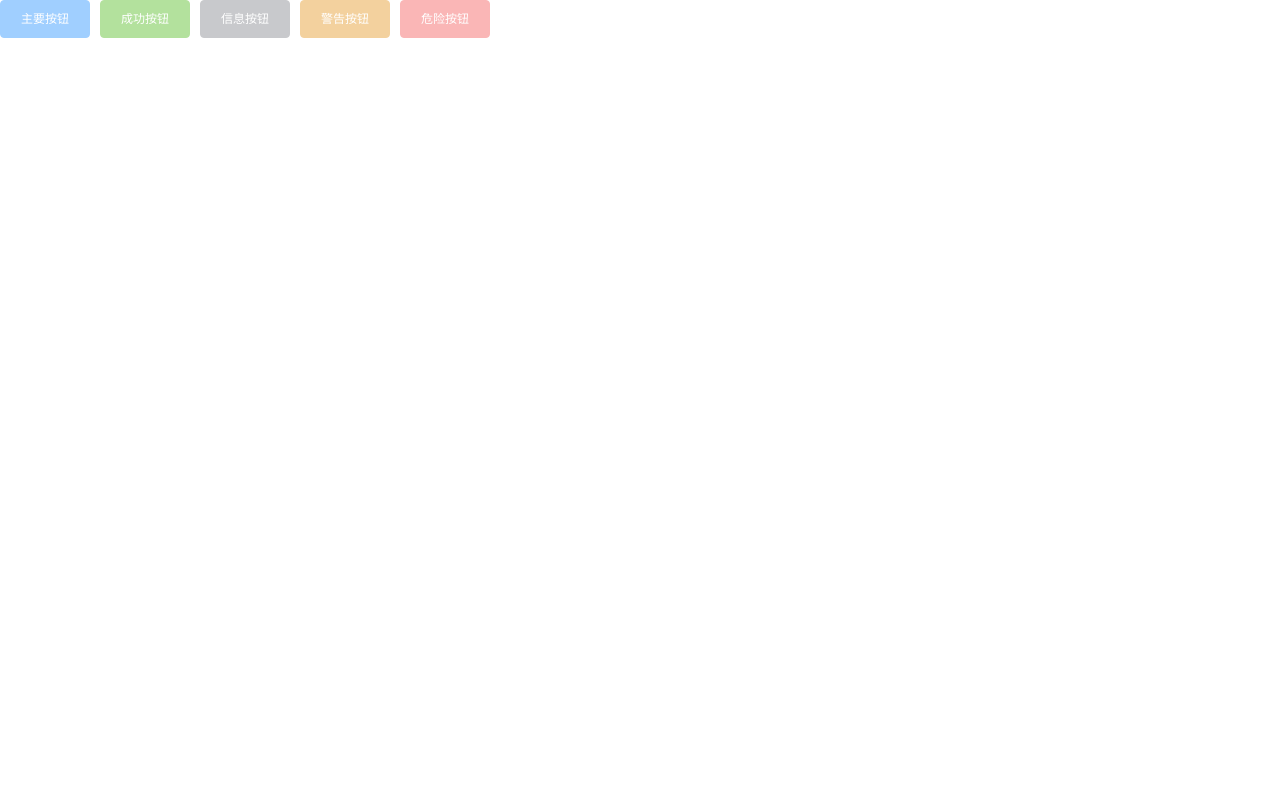
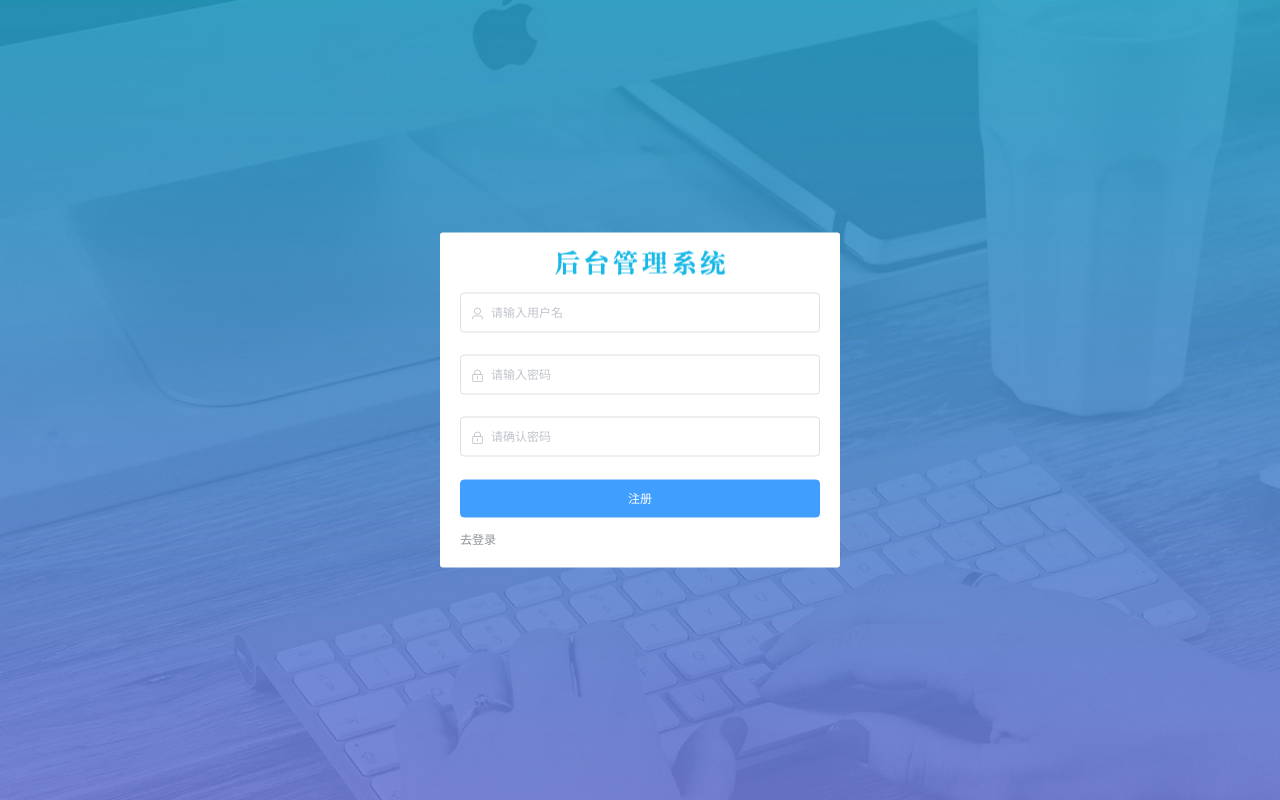
Before and after one commit to ZHAOYUNFEI0/vue-ev, a Vue app: page /#/reg in a window 1280 px wide. Built offline with nearby package versions, Linux system fonts and the light colour scheme.

Commit message:
完成注册功能

```diff
--- a/src/App.vue
+++ b/src/App.vue
@@ -1,11 +1,6 @@
 <template>
-    <div>
-      <el-button type="primary" disabled>主要按钮</el-button>
-      <el-button type="success" disabled>成功按钮</el-button>
-      <el-button type="info" disabled>信息按钮</el-button>
-      <el-button type="warning" disabled>警告按钮</el-button>
-      <el-button type="danger" disabled>危险按钮</el-button>
-    </div>
+      <router-view></router-view>
+
 </template>
 
 <script>
@@ -26,7 +21,3 @@ export default {
   }
 }
 </script>
-
-<style scoped>
-
-</style>
--- a/src/router/index.js
+++ b/src/router/index.js
@@ -1,10 +1,25 @@
 import Vue from 'vue'
 import VueRouter from 'vue-router'
+
+import Reg from '@/views/Reg/Reg'
+import Login from '@/views/Login/Login'
 
 Vue.use(VueRouter)
 
 const routes = [
+  {
+    path: '/',
+    redirect: '/reg'
+  },
+  {
+    path: '/reg',
+    component: Reg
 
+  },
+  {
+    path: '/login',
+    component: Login
+  }
 ]
 
 const router = new VueRouter({
--- /dev/null
+++ b/src/views/Login/Login.vue
@@ -0,0 +1,49 @@
+<template>
+  <!-- 注册页面的整体盒子 -->
+  <div class="reg-container">
+    <!-- 注册的盒子 -->
+    <div class="reg-box">
+      <!-- 标题的盒子 -->
+      <div class="title-box"></div>
+      <!-- 注册的表单区域 -->
+
+    </div>
+  </div>
+</template>
+
+<script>
+export default {
+  data () {
+    return {
+    }
+  },
+  methods: {
+
+  }
+}
+
+</script>
+
+<style lang="less" scoped>
+.reg-container {
+  background: url('../../assets/images/login_bg.jpg') center;
+  background-size: cover;
+  height: 100%;
+
+  .reg-box {
+    width: 400px;
+    height: 335px;
+    background-color: #fff;
+    border-radius: 3px;
+    position: absolute;
+    left: 50%;
+    top: 50%;
+    transform: translate(-50%, -50%);
+
+    .title-box {
+      height: 60px;
+      background: url('../../assets/images/login_title.png') center no-repeat;
+    }
+  }
+}
+</style>
--- /dev/null
+++ b/src/views/Reg/Reg.vue
@@ -0,0 +1,128 @@
+<template>
+  <!-- 注册页面的整体盒子 -->
+  <div class="reg-container">
+    <!-- 注册的盒子 -->
+    <div class="reg-box">
+      <!-- 标题的盒子 -->
+      <div class="title-box"></div>
+      <!-- 注册的表单区域 -->
+      <el-form
+      :model="regRorm"
+      :rules="regRules"
+      ref="regRorm"
+      class="reg-form">
+        <el-form-item prop="username">
+          <el-input  prefix-icon="el-icon-user" placeholder="请输入用户名" v-model="regRorm.username"></el-input>
+        </el-form-item>
+        <el-form-item prop="password">
+          <el-input  prefix-icon="el-icon-lock" placeholder="请输入密码" v-model="regRorm.password"></el-input>
+        </el-form-item>
+        <el-form-item prop="repassword">
+          <el-input  prefix-icon="el-icon-lock" placeholder="请确认密码" v-model="regRorm.repassword"></el-input>
+        </el-form-item>
+        <el-form-item>
+          <el-button @click="regBtn" class="rebtn" type="primary">注册</el-button>
+          <el-link @click="goLogin" type="info">去登录</el-link>
+        </el-form-item>
+      </el-form>
+    </div>
+  </div>
+</template>
+
+<script>
+export default {
+  data () {
+    const checkPwd = (rule, value, callback) => {
+      if (value !== this.regRorm.password) {
+        callback(new Error('两次输入的密码不一致'))
+      } else {
+        callback()
+      }
+    }
+    return {
+      regRorm: {
+        username: '',
+        password: '',
+        repassword: ''
+      },
+      regRules: {
+        username: [
+          { required: true, message: '请输入用户名', trigger: 'blur' },
+          { pattern: /^[a-zA-Z0-9]{0,9}$/, message: '请输入1-10位的数字或字母' }
+        ],
+        password: [
+          { required: true, message: '请输入密码', trigger: 'blur' },
+          { rpattern: /^\S{6,15}$/, message: '请输入6-15位的非空字符', trigger: 'blur' }
+        ],
+        repassword: [
+          { required: true, message: '请再次输入密码', trigger: 'blur' },
+          { rpattern: /^\S{6,15}$/, message: '请输入6-15位的非空字符', trigger: 'blur' },
+          { validator: checkPwd, trigger: 'blur' }
+        ]
+      }
+    }
+  },
+  methods: {
+    regBtn () {
+      this.$refs.regRorm.validate((valid) => {
+        if (!valid) return
+        this.$axios({
+          method: 'post',
+          url: '/api/reg',
+          data: {
+            username: this.regRorm.username,
+            password: this.regRorm.password,
+            repassword: this.regRorm.repassword
+          }
+        }).then(res => {
+          console.log(res.data)
+          if (res.data.code === 0) {
+            this.$message.success(res.data.message)
+            this.$router.push('/login')
+          } else {
+            // alert(res.data.message)
+            this.$message.error(res.data.message)
+          }
+        })
+      })
+    },
+    goLogin () {
+      this.$router.push('/login')
+    }
+  }
+
+}
+
+</script>
+
+<style lang="less" scoped>
+.reg-container {
+  background: url('../../assets/images/login_bg.jpg') center;
+  background-size: cover;
+  height: 100%;
+
+  .reg-box {
+    width: 400px;
+    height: 335px;
+    background-color: #fff;
+    border-radius: 3px;
+    position: absolute;
+    left: 50%;
+    top: 50%;
+    transform: translate(-50%, -50%);
+
+    .title-box {
+      height: 60px;
+      background: url('../../assets/images/login_title.png') center no-repeat;
+    }
+
+    .reg-form{
+      padding: 0 20px;
+    }
+
+    .rebtn{
+      width: 100%;
+    }
+  }
+}
+</style>
```
Also changed, not shown: .eslintrc.js.
